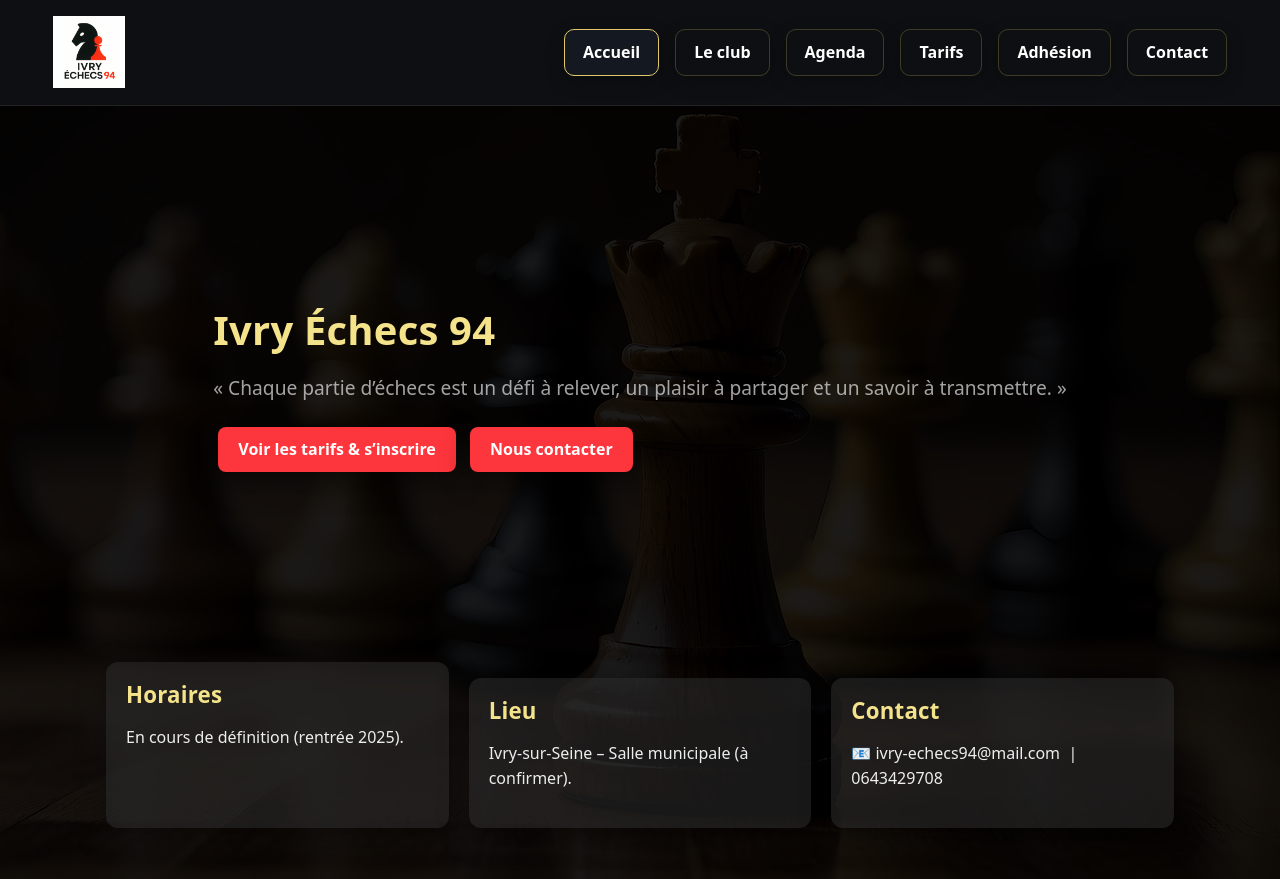
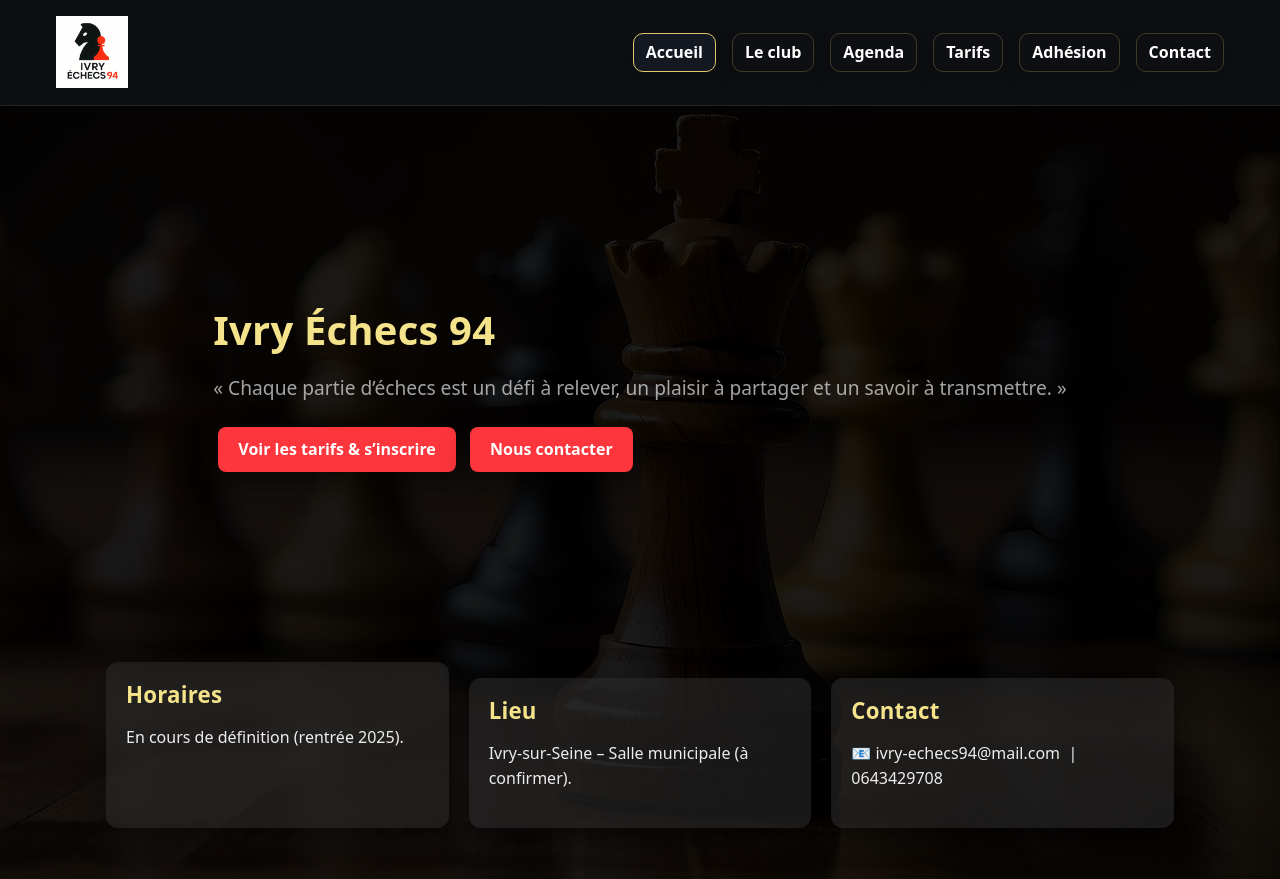
Before and after one commit to Nelwyn64/ivry-echecs-94, a Jekyll site: the page built from index.html, in a window 1280 px wide and 900 px high. Shown: the top 879 px of the window. Built offline with Jekyll 4.4.1, drawn with Linux system fonts in a browser that asks for light colours.

Commit message:
Réduction du padding des liens du menu (alignement barre de navigation)

```diff
--- a/css/styles.css
+++ b/css/styles.css
@@ -152,12 +152,17 @@ body {
   background: #0d0f12; color: #fff; border-bottom: 1px solid #222;
 }
 .site-header .container {
-  max-width: 1200px; margin: 0 auto; padding: 0.4rem 0.8rem;
+  max-width: 1200px; margin: 0 auto; padding: 0.4rem 1rem;
   display: flex; align-items: center; gap: 1rem;
 }
 .logo { font-weight: 800; color: #ffd86b; text-decoration: none; font-size: 1.15rem; }
 .site-nav { margin-left: auto; display: flex; gap: 1.25rem; }
-.site-nav a { color: #fff; text-decoration: none; font-weight: 600; }
+.site-nav a {
+  color: #fff;
+  text-decoration: none;
+  font-weight: 600;
+  padding: 6px 12px; /* réduit l’espace autour du texte du menu */
+}
 .site-nav a:hover { color: #ffd86b; }
 
 /* Bouton burger caché en desktop */
```
